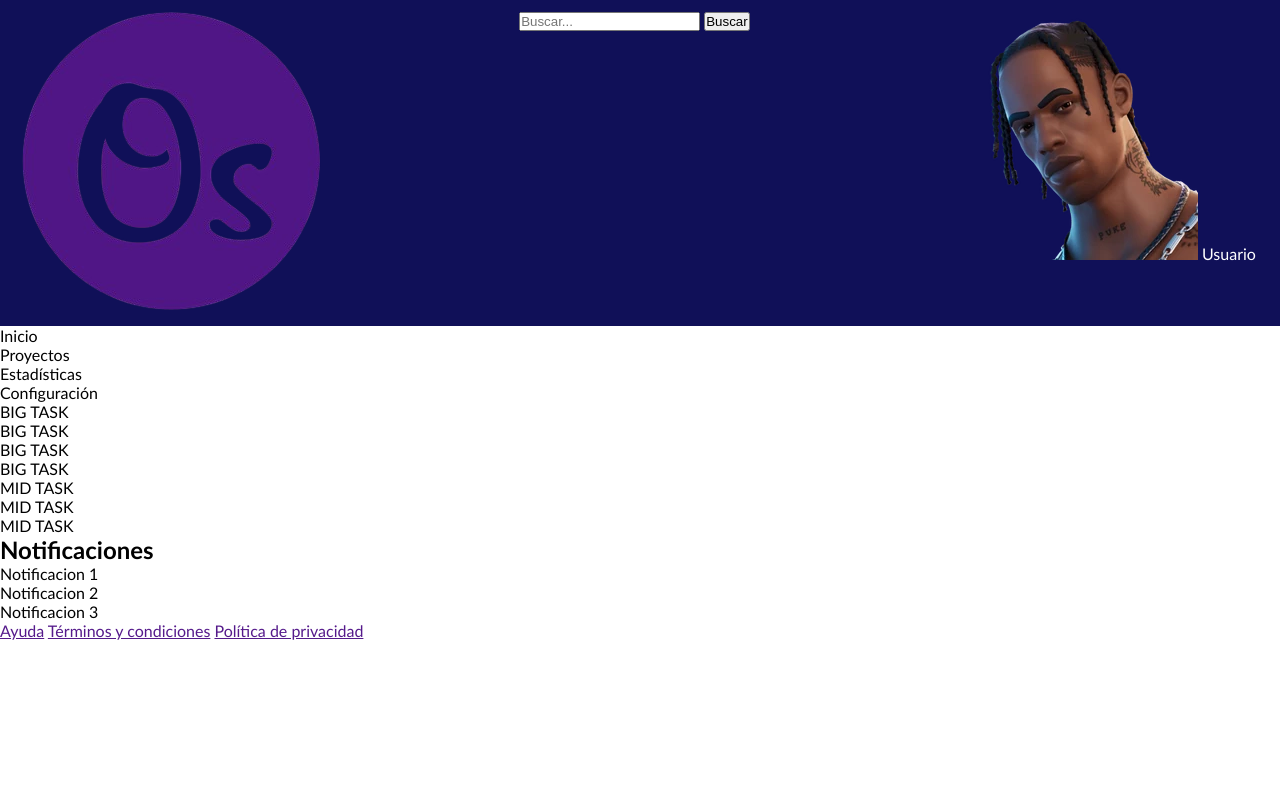
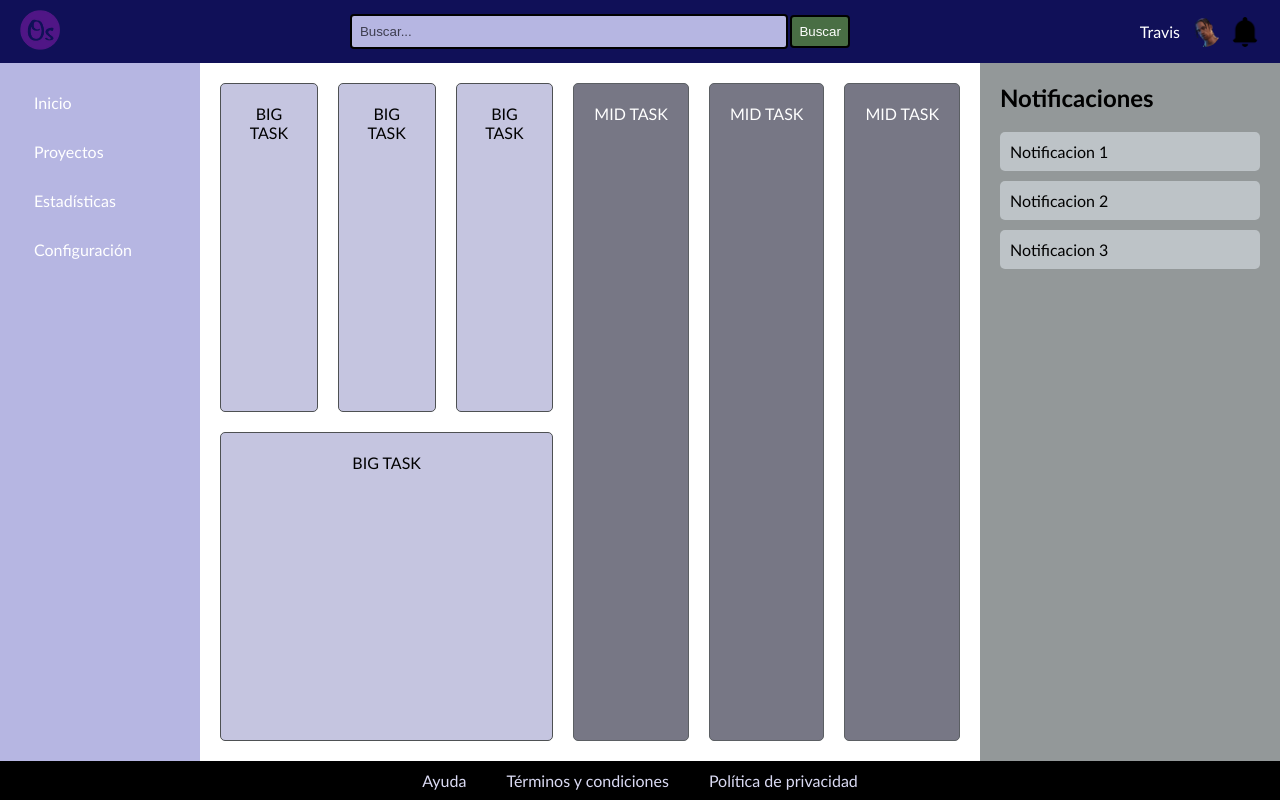
Before and after one commit to oscarsxrrano/proyect_xx3c, a plain HTML site: page src/index.html in a window 1280 px wide. Drawn offline with Linux system fonts and the light colour scheme.

Commit message:
commit jueves

```diff
--- a/src/index.html
+++ b/src/index.html
@@ -19,12 +19,11 @@
             <button>Buscar</button>
         </div>
         <div class="user-menu">
+            <span>Travis</span>
             <img src="../assets/user.png" alt="user profile picture">
-            <span>Usuario</span>
-            <img src="" alt="">
+            <img src="../assets/noti.png" alt="notificaciones" class="noti">
         </div>
     </header>
-
 
     <div class="dashboard">
         <nav>
--- a/src/style.css
+++ b/src/style.css
@@ -18,3 +18,181 @@ header {
     background-color: rgb(16, 16, 88);
     color: white;
 }
+
+header img {
+    height: auto;
+    width: 40px;
+}
+
+.search-bar {
+    display: flex;
+    flex: 1 1 auto;
+    align-items: center;
+    text-align: center;
+    max-width: 500px;
+}
+
+.search-bar input {
+    flex: 1;
+    background-color: rgb(182, 182, 226);
+    color: rgb(0, 0, 0);
+    border: 2px solid black;
+    border-radius: 4px;
+    padding: 8px;
+    outline: none;
+}
+
+.search-bar button {
+    padding: 7px;
+    margin-left: 2px;
+    color: white;
+    background-color: rgb(73, 110, 68);
+    border: 2px solid black;
+    border: 2px solid black;
+    border-radius: 4px;
+    cursor: pointer;
+}
+
+.search-bar input::placeholder {
+    color: rgb(62, 62, 80);
+}
+
+.search-bar button:hover {
+    background-color: rgb(107, 184, 97);
+}
+
+.user-menu {
+    display: flex;
+    align-items: center;
+    gap: 10px;
+}
+
+.user-menu img {
+    width: 30px;
+    height: 30px;
+    border-radius: 50%;
+}
+
+.dashboard {
+    display: flex;
+    flex: 1;
+    flex-wrap: wrap;
+}
+
+/* Nav */
+
+nav {
+    background-color: rgb(182, 182, 226);
+    padding: 20px;
+    color: white;
+    width: 200px;
+}
+
+nav ul {
+    list-style: none;
+    display: flex;
+    flex-direction: column;
+    gap: 10px;
+}
+
+nav li {
+    cursor: pointer;
+    padding: 10px 14px;
+}
+
+nav li:hover {
+    background-color: rgb(218, 218, 243);
+    color: rgb(111, 111, 145);
+}
+
+/* Contingut principal*/
+main {
+    flex: 1;
+    display: flex;
+    flex-wrap: wrap;
+    padding: 20px;
+    gap: 20px;
+}
+
+.progreso-tareas {
+    display: flex;
+    flex-wrap: wrap;
+    gap: 20px;
+    flex: 1;
+    justify-content: center;
+}
+
+.big-task {
+    padding: 20px;
+    background: rgb(197, 197, 224);
+    border: 1px solid #4e5153;
+    border-radius: 5px;
+    text-align: center;
+    flex: 1 1 calc(25% - 20px);
+}
+
+.estadisticas-generales {
+    display: flex;
+    flex-wrap: wrap;
+    gap: 20px;
+    justify-content: space-between;
+}
+
+.mid-task {
+    padding: 20px;
+    background: rgb(119, 119, 133);
+    border: 1px solid #5b5f63;
+    border-radius: 5px;
+    text-align: center;
+    flex: 1 1 calc(33% - 20px);
+    color: white;
+}
+
+.feed {
+    background: #939899;
+    width: 300px;
+    flex-shrink: 0;
+    padding: 20px;
+    display: flex;
+    flex-direction: column;
+    gap: 10px;
+}
+
+.feed h2 {
+    margin-bottom: 10px;
+}
+
+.feed ul {
+    list-style: none;
+    display: flex;
+    flex-direction: column;
+    gap: 10px;
+}
+
+.feed li {
+    padding: 10px;
+    background: #bdc3c7;
+    border-radius: 5px;
+}
+/*-----------------------*/
+.footer {
+    display: flex;
+    justify-content: center;
+    align-items: center;
+    gap: 20px;
+    padding: 10px;
+    background-color: #000000;
+    color: white;
+    flex-wrap: wrap;
+}
+
+footer a {
+    color: rgb(218, 218, 243);
+    text-decoration: none;
+    margin-left: 10px;
+    margin-right: 10px;
+}
+
+footer a:hover {
+    text-decoration: underline;
+}
```
Also changed, not shown: assets/noti.png (added).
